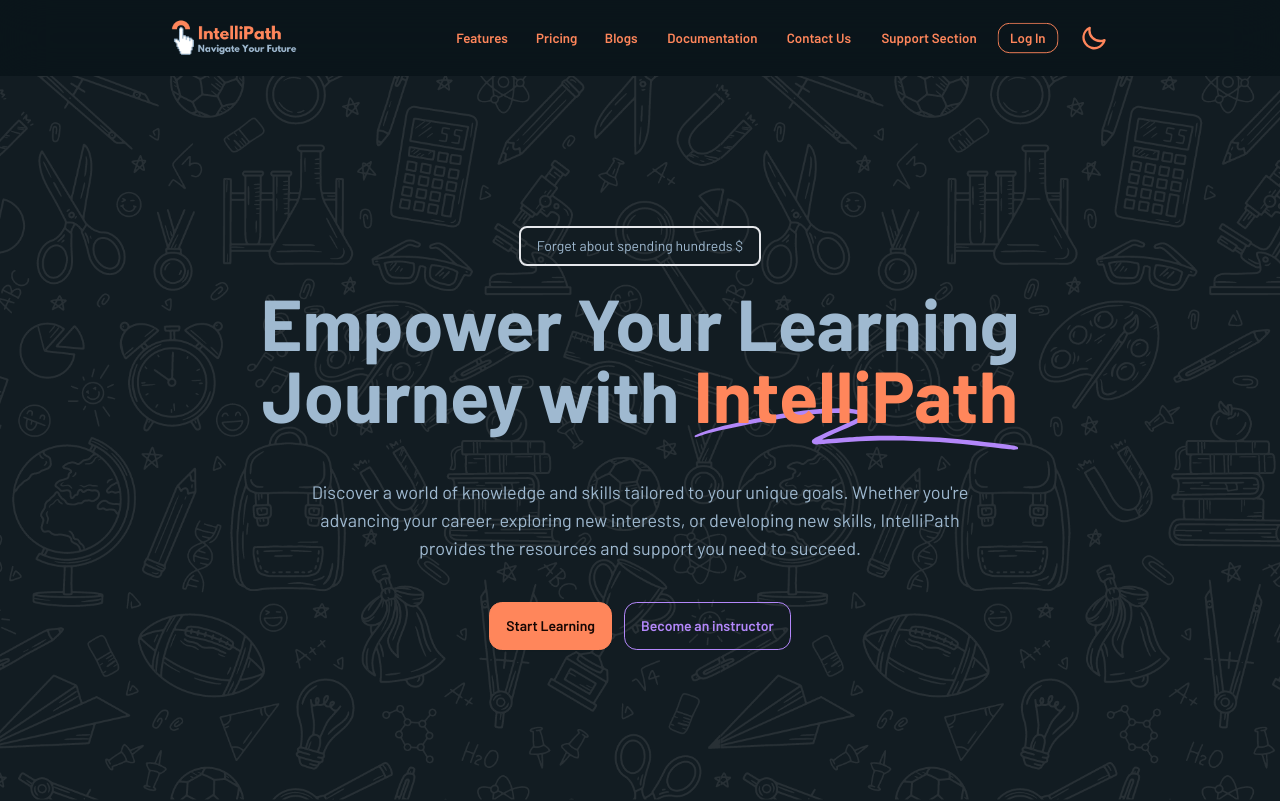
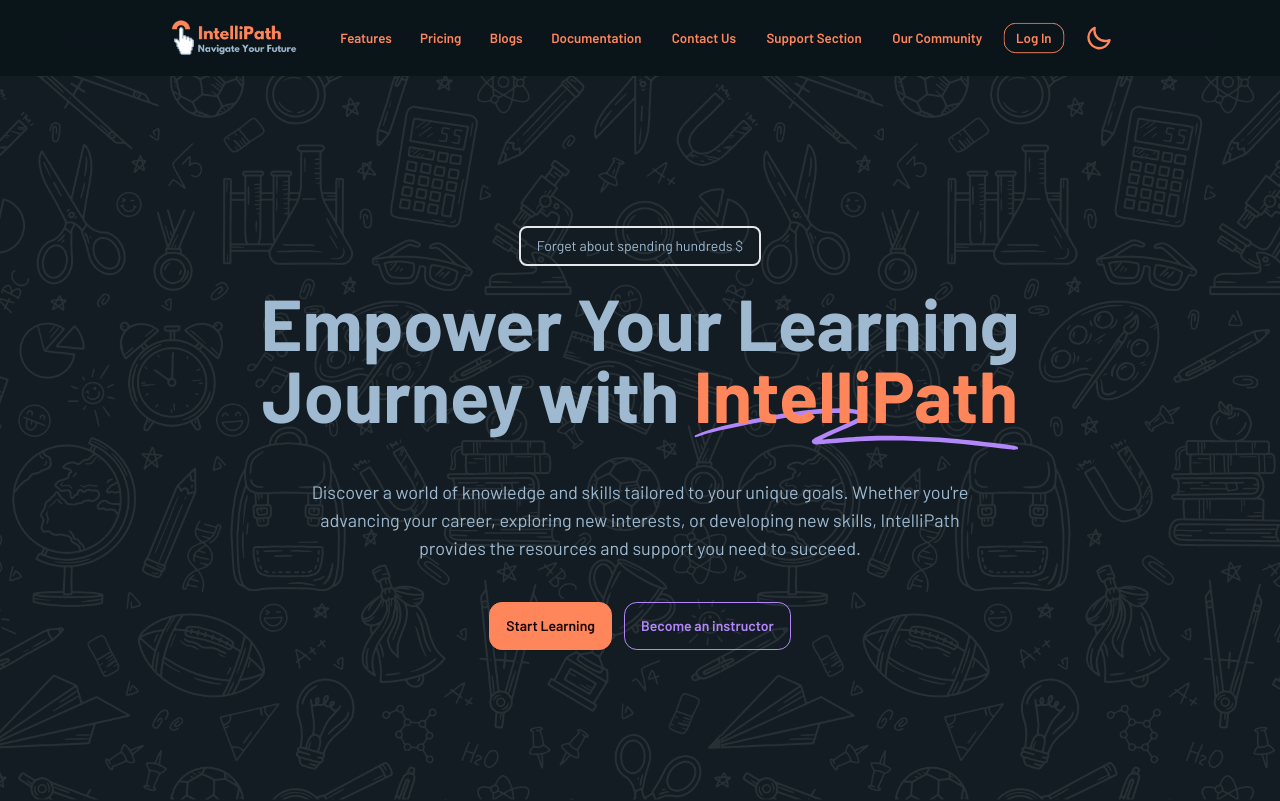
Before and after one commit to taseenjeem/IntelliPath, a Next.js app: page / in a window 1280 px wide. Shown: the top 801 px of the page. Built offline with nearby package versions, Linux system fonts and the light colour scheme; no server answers.

Commit message:
minor chnages in navbar

```diff
--- a/components/global/navigation/Navbar.jsx
+++ b/components/global/navigation/Navbar.jsx
@@ -64,6 +64,9 @@ const Navbar = ({ children }) => {
                   <ActiveLink href={`#`}>Support Section</ActiveLink>
                 </li>
                 <li>
+                  <ActiveLink href={`#`}>Our Community</ActiveLink>
+                </li>
+                <li>
                   <UserActionBtns />
                 </li>
                 <li>
@@ -110,6 +113,16 @@ const Navbar = ({ children }) => {
             </ActiveLink>
           </li>
           <li>
+            <ActiveLink isSmallDevice={true} href={`#`}>
+              Support Section
+            </ActiveLink>
+          </li>
+          <li>
+            <ActiveLink isSmallDevice={true} href={`#`}>
+              Our Community
+            </ActiveLink>
+          </li>
+          <li>
             <UserActionBtns isSmallDevice={true} />
           </li>
           <li>
```
